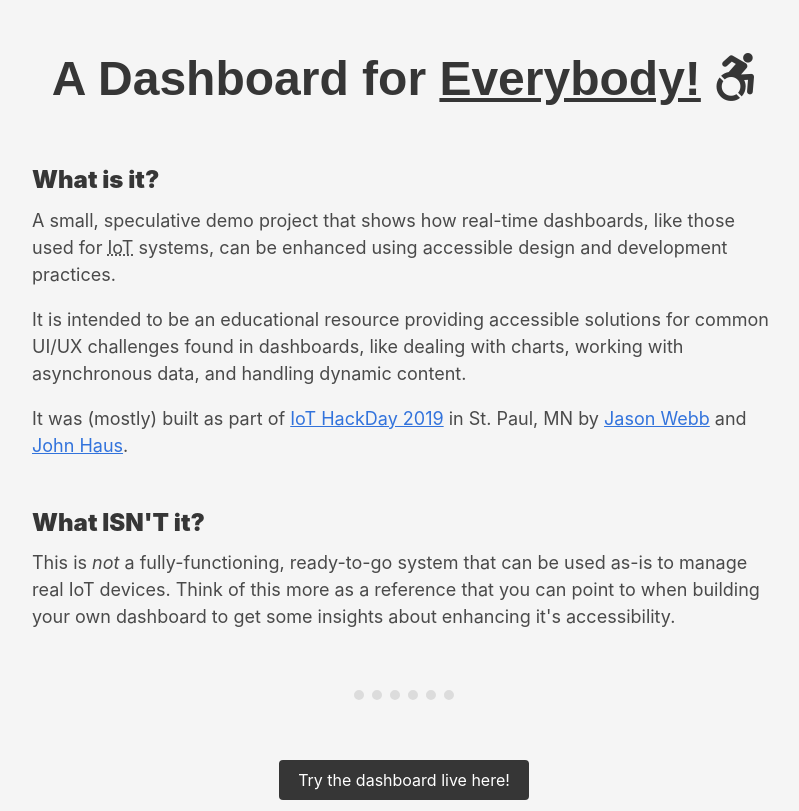
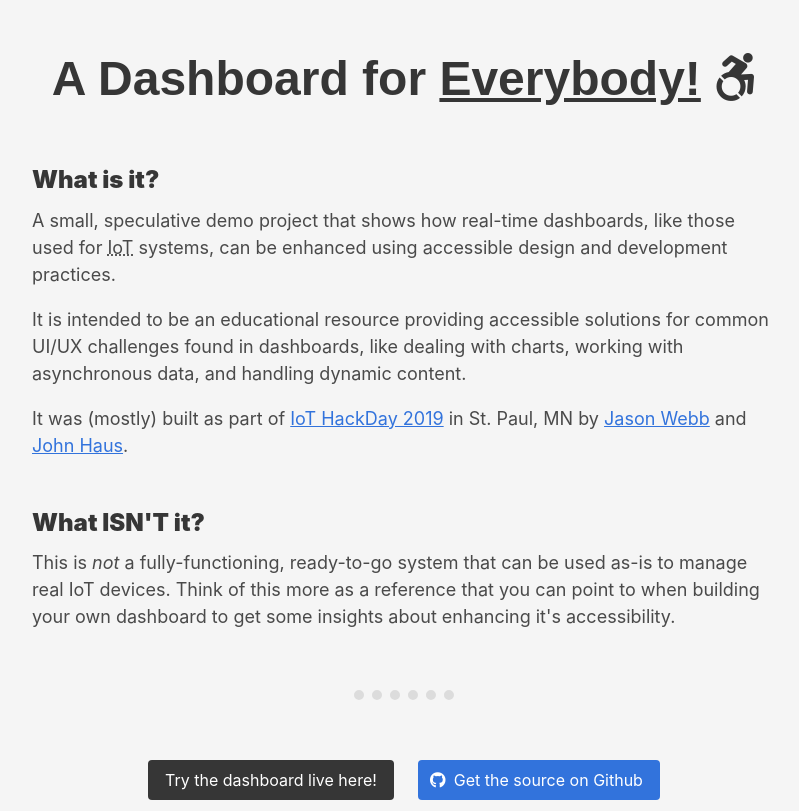
Before and after one commit to jasonwebb/dashboard-for-everybody, a plain HTML site: page index.html in a window 1280 px wide. Shown: the top 811 px of the page, without its empty margins (236-1035 px from the left). Drawn offline with Linux system fonts and the light colour scheme.

Commit message:
Adding Github repo link at top of page

```diff
--- a/index.html
+++ b/index.html
@@ -35,9 +35,18 @@
 
               <hr class="is-dotted is-small">
 
-            <a href="dashboard/" class="button is-dark is-centered">
-              Try the dashboard live here!
-            </a>
+            <div class="buttons is-centered">
+              <a href="dashboard/" class="button is-dark">
+                Try the dashboard live here!
+              </a>
+
+              <a href="https://github.com/jasonwebb/dashboard-for-everybody" target="_blank" class="button is-link">
+                <span class="icon is-medium">
+                  <span class="fab fa-github"></span>
+                </span>
+                <span>Get the source on Github</span>
+              </a>
+            </div>
 
             <a href="dashboard/" class="hero-image" title="Try the dashboard here!">
               <img src="media/dashboard-full-screenshot.png" alt="Screenshot of entire dashboard web application">
--- a/styles.css
+++ b/styles.css
@@ -68,6 +68,10 @@ p + .button {
   margin-top: 20px;
 }
 
+.buttons .button:first-of-type {
+  margin-right: 20px !important;
+}
+
 .button {
   transition: box-shadow .2s ease-in-out;
 }
@@ -82,12 +86,6 @@ p + .button {
 
     .button.has-icon:hover .icon + span {
       text-decoration: underline;
-    }
-
-    .button.is-centered {
-      margin: 0 auto;
-      display: block;
-      width: 250px;
     }
 
     .button.is-dark:focus {
```
